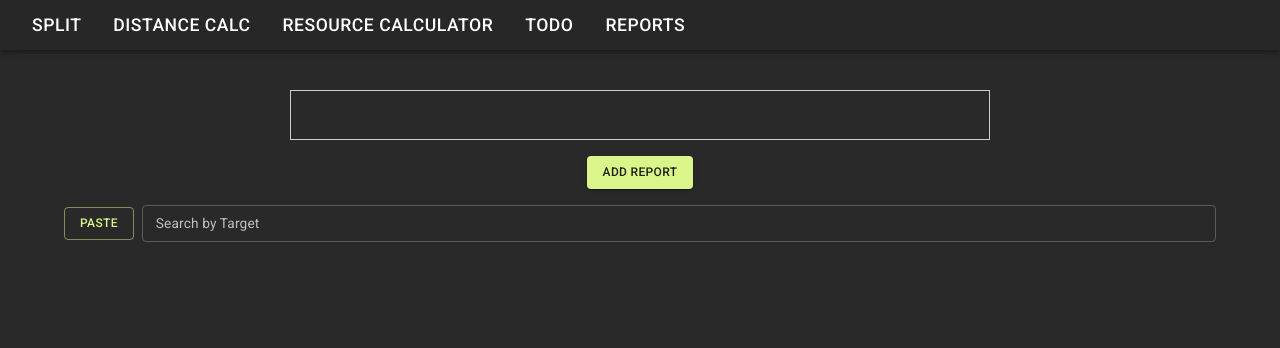
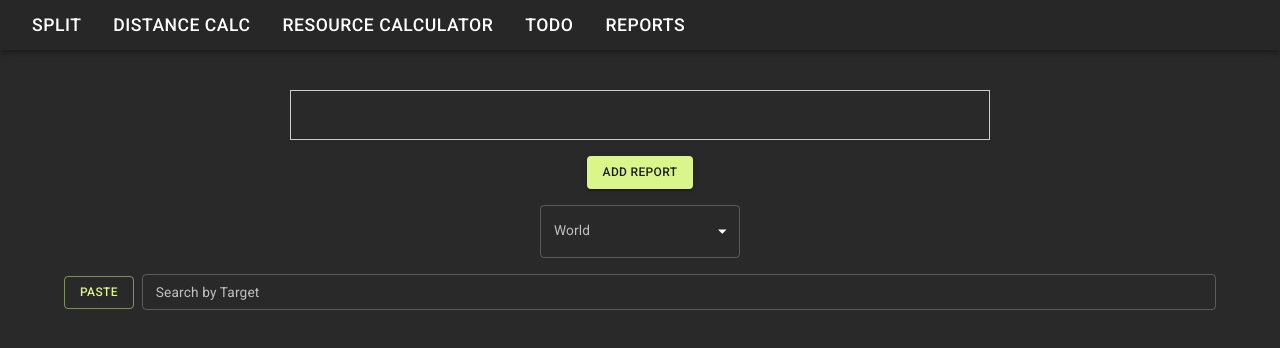
Before and after one commit to Ted2121/MarketShuffle, a React (Vite) app in the folder marketshuffle/: page /tw-reports in a window 1280 px wide. Shown: the top 348 px of the page. Built offline with nearby package versions, Linux system fonts and the light colour scheme.

Commit message:
Added dropdown

```diff
--- a/marketshuffle/src/tribal-wars-tools/reports.jsx
+++ b/marketshuffle/src/tribal-wars-tools/reports.jsx
@@ -1,5 +1,5 @@
 import React, { useState, useEffect } from "react";
-import { Box, Button, Typography, Accordion, AccordionSummary, AccordionDetails, Divider, TextField } from "@mui/material";
+import { Box, Button, Typography, Accordion, AccordionSummary, AccordionDetails, Divider, TextField, Select, MenuItem, InputLabel, FormControl } from "@mui/material";
 import ExpandMoreIcon from '@mui/icons-material/ExpandMore';
 import ReactQuill from "react-quill";
 import "react-quill/dist/quill.snow.css"; // Import Quill styles
@@ -7,6 +7,10 @@ import "react-quill/dist/quill.snow.css"; // Import Quill styles
 export default function TwReports() {
     const [reportInput, setReportInput] = useState('');
     const [searchInput, setSearchInput] = useState('');
+    const [selectedWorld, setSelectedWorld] = useState(() => {
+        const storedWorld = localStorage.getItem('selectedWorld');
+        return storedWorld ? JSON.parse(storedWorld) : '';
+    });
     const [reports, setReports] = useState(() => {
         const storedReports = localStorage.getItem('reports');
         return storedReports ? JSON.parse(storedReports) : [];
@@ -31,10 +35,14 @@ export default function TwReports() {
         return () => clearTimeout(debounceTimer); // Cleanup on unmount or when searchInput changes
     }, [searchInput, reports]);
 
+    useEffect(() => {
+        localStorage.setItem('selectedWorld', JSON.stringify(selectedWorld)); // Save selected world to local storage
+    }, [selectedWorld]);
+
     const addReport = () => {
         if (reportInput.trim()) {
-            const { id, date, target, links } = parseReport(reportInput.trim());
-            const newReport = { id, date, target, links };
+            const { id, date, target, links, world } = parseReport(reportInput.trim());
+            const newReport = { id, date, target, links, world };
 
             setReports((prevReports) => {
                 const grouped = groupReportsByTarget([newReport, ...prevReports]);
@@ -54,9 +62,15 @@ export default function TwReports() {
         const targetMatch = reportString.match(/atacă\s([^\(]+ \(\d+\|\d+\) K\d{2})/);
         const target = targetMatch ? targetMatch[1].trim() : '';
 
-        const links = extractLinks(reportString);
+        const links = extractLinks(reportString) || []; // Ensure links is always an array
+        const world = extractWorld(reportString); // Extract the world number
 
-        return { id, date, target, links };
+        return { id, date, target, links, world };
+    };
+
+    const extractWorld = (reportString) => {
+        const worldMatch = reportString.match(/https?:\/\/([a-z]+)(\d+)\./);
+        return worldMatch ? worldMatch[2] : ''; // Extracts the world number (e.g., "104" from "ro104")
     };
 
     const extractLinks = (content) => {
@@ -90,10 +104,13 @@ export default function TwReports() {
 
     const groupedReports = groupReportsByTarget(filteredReports);
 
+    // Get unique worlds from the reports
+    const uniqueWorlds = Array.from(new Set(reports.map(report => report.world)));
+
     const handlePaste = async () => {
         try {
             const text = await navigator.clipboard.readText();
-            setSearchInput(text); // Set the search input to the pasted text
+            setReportInput(text); // Set the report input to the pasted text
         } catch (err) {
             console.error('Failed to read clipboard contents: ', err);
         }
@@ -118,6 +135,20 @@ export default function TwReports() {
             <Button onClick={addReport} variant="contained">
                 Add Report
             </Button>
+
+            {/* World Selection Dropdown */}
+            <FormControl variant="outlined" sx={{ width: '200px' }}>
+                <InputLabel>World</InputLabel>
+                <Select
+                    value={selectedWorld}
+                    onChange={(e) => setSelectedWorld(e.target.value)}
+                    label="World"
+                >
+                    {uniqueWorlds.map(world => (
+                        <MenuItem key={world} value={world}>{world}</MenuItem>
+                    ))}
+                </Select>
+            </FormControl>
 
             {/* Search Input with Paste Button */}
             <Box sx={{ display: 'flex', alignItems: 'center', gap: 1, width: '100%' }}>
@@ -146,11 +177,11 @@ export default function TwReports() {
                             <Box key={report.id} sx={{ marginBottom: 2 }}>
                                 <Typography variant="body1">Date: {report.date}</Typography>
                                 <Typography variant="body1">
-                                    Links: {report.links.map((link, index) => (
+                                    Links: {Array.isArray(report.links) ? report.links.map((link, index) => (
                                         <a style={{ color: 'white' }} key={index} href={link} target="_blank" rel="noopener noreferrer">
                                             {link}
                                         </a>
-                                    )).reduce((prev, curr) => [prev, ', ', curr])}
+                                    )).reduce((prev, curr) => [prev, ', ', curr]) : 'No links available'}
                                 </Typography>
                                 <Divider sx={{ mt: '6px' }} />
                             </Box>
```
